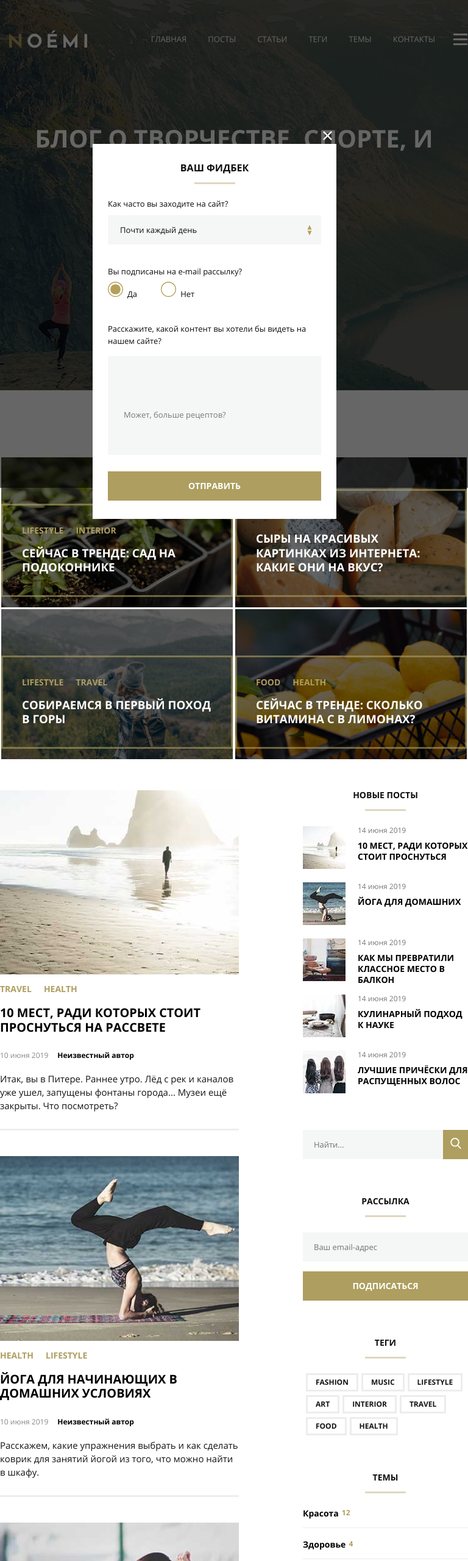
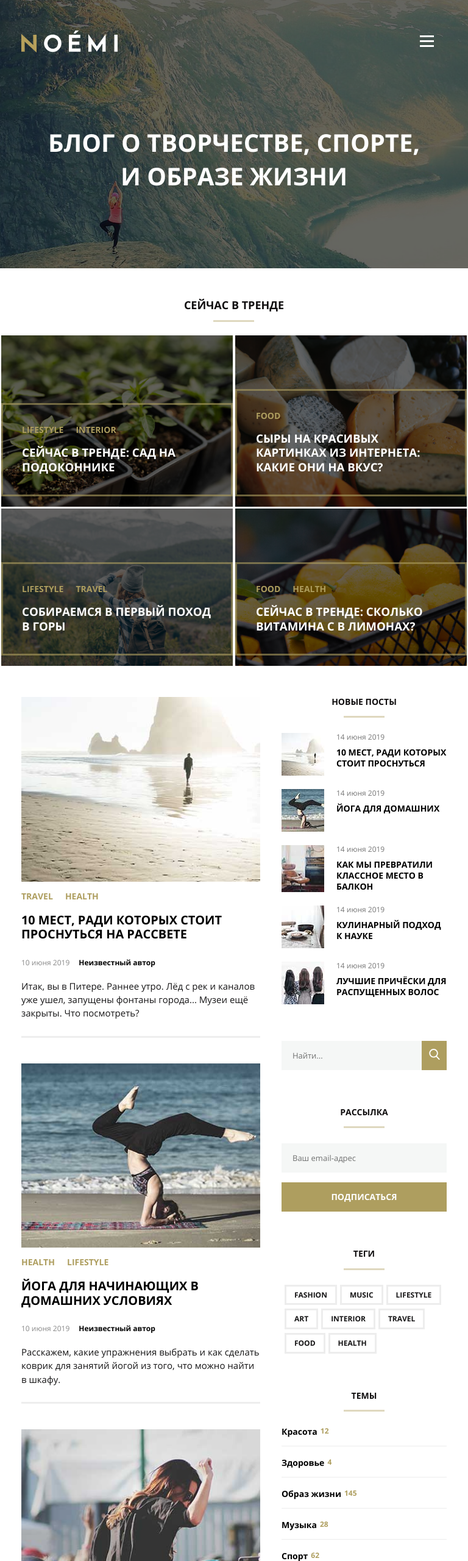
Before and after one commit to FakeTiberlake/mq-mobile-tablet-diploma, a plain HTML site: page index.html in a window 768 px wide. Shown: the top 2560 px of the page at 61% size. Drawn offline with Linux system fonts and the light colour scheme.

Commit message:
All teather's edits done

```diff
--- a/css/style.css
+++ b/css/style.css
@@ -33,7 +33,6 @@
 .header {
 
     width: 100%;
-    height: 40em;
     display: flex;
     flex-direction: column;
 
@@ -77,7 +76,6 @@
 .header__logo {
 
     width: 16.875em;
-    height: 3.75em;
     z-index: 1;
     align-self: center;
     margin: 0 1.875em;
@@ -88,7 +86,7 @@
     display: flex;
     margin: 0;
     margin: 0.1875em 0 0 0;
-    /* visibility: hidden; */
+    visibility: hidden;
 }
 
 .header__menu-item {
@@ -143,7 +141,7 @@
 .header__slogan {
 
     z-index: 1;
-    margin: 2.1875em 1.25em 0 1.25em;
+    margin: 2.1875em 1.25em 13.6875em 1.25em;
 }
 
 .header__slogan-text {
@@ -205,7 +203,6 @@
 .trend__post {
 
     width: 100%;
-    height: 14.4375em;
     display: flex;
 
     background-color: #606260;
@@ -270,6 +267,7 @@ background-image: url(../images/trend3.jpg);
     align-self: flex-end;
 
     margin-bottom: 1.0625em;
+    margin-top: 5.5em;
     padding: 0 1.875em 1.9375em 1.375em;
 
     z-index: 1;
@@ -518,8 +516,6 @@ background-image: url(../images/trend3.jpg);
 .latest-post__item {
 
     width: 100%;
-    height: 4.375em;
-
     display: flex;
 
 }
@@ -634,7 +630,6 @@ background-image: url(../images/trend3.jpg);
 .search__button-img {
 
     width: 1.125em;
-    height: 1.125em;
 
 }
 
@@ -732,8 +727,6 @@ background-image: url(../images/trend3.jpg);
 }
 
 .tag__item {
-
-    height: 2.5em;
 
     box-sizing: border-box;
     display: flex;
@@ -1006,7 +999,6 @@ background-image: url(../images/trend3.jpg);
 .socials {
 
     width: 100%;
-    height: 5.1875em;
 
     display: flex;
     align-items: center;
@@ -1018,10 +1010,11 @@ background-image: url(../images/trend3.jpg);
 
 .socials__links {
 
-    height: 1.25em;
     display: flex;
     align-items: center;
     justify-content: center;
+    margin-top: 2em;
+    margin-bottom: 2em;
 
 }
 
@@ -1071,7 +1064,7 @@ background-image: url(../images/trend3.jpg);
 .popup-container {
 
     width: 100%;
-    /* visibility: hidden; */
+    visibility: hidden;
 
     position: absolute;
     top: 3.5em;
@@ -1229,12 +1222,11 @@ background-image: url(../images/trend3.jpg);
 .input-content__form {
 
     width: 100%;
-    height: 10.15em;
     box-sizing: border-box;
     display: flex;
 
     margin-top: 0.92em;
-    padding: 1.92em 1.62em 0 1.62em;
+    padding: 1.92em 1.62em 7.69em 1.62em;
 
     background-color: #f5f7f6;
     border: none;
@@ -1324,7 +1316,6 @@ background-image: url(../images/trend3.jpg);
 
     .main-container {
 
-        justify-content: flex-start;
         margin: 0 auto;
 
     }
@@ -1336,20 +1327,19 @@ background-image: url(../images/trend3.jpg);
 
     .header__top-panel {
 
-        width: 100%;
+        width: 43.625em;
         flex-direction: row;
-        justify-content: space-between;
 
         box-sizing: border-box;
         margin-top: 3.125em;
         margin-bottom: 7.5em;
+        align-self: center;
 
       }
 
       .header__logo {
 
         width: 9.875em;
-        height: 1.8125em;
         margin: 0;
         align-self: start;
 
@@ -1357,7 +1347,6 @@ background-image: url(../images/trend3.jpg);
 
     .header__burger-menu {
 
-        height: 1.8125em;
         align-items: center;
 
     }
@@ -1378,7 +1367,11 @@ background-image: url(../images/trend3.jpg);
 
       .header__slogan {
 
-        margin: 0 2.71em;
+        width: 43.625em;
+        margin-top: 0;
+        margin-left: auto;
+        margin-bottom: 7.75em;
+        margin-right: auto;
 
       }
 
@@ -1386,6 +1379,7 @@ background-image: url(../images/trend3.jpg);
 
         font-size: 2.5em;
         line-height: 1.375em;
+        margin: 0 1em;
 
       }
 
@@ -1433,7 +1427,6 @@ background-image: url(../images/trend3.jpg);
       .trend__post {
 
         width: calc(50% - 0.25em);
-        height: 15.375em;
         margin-top: 0.1875em;
 
       }
@@ -1451,8 +1444,9 @@ background-image: url(../images/trend3.jpg);
 
     .posts-sidebar {
 
+        width: 43.625em;
         flex-direction: row;
-        justify-content: space-between;
+        align-self: center;
 
     }
 
@@ -1460,7 +1454,7 @@ background-image: url(../images/trend3.jpg);
 
         width: 24.5em;
         margin-top: 3.1875em;
-        margin-right: 2.19em;
+        margin-right: auto;
 
     }
 
@@ -1489,6 +1483,12 @@ background-image: url(../images/trend3.jpg);
 
     .sidebar__title {
         margin-top: 3.1875em;
+
+    }
+
+    .shop {
+
+        width: 43.625em;
 
     }
 
@@ -1502,7 +1502,7 @@ background-image: url(../images/trend3.jpg);
 
     .product {
 
-        width: calc(50% - 1.44em);
+        width: calc(50% - 0.72em);
 
     }
 
@@ -1518,16 +1518,33 @@ background-image: url(../images/trend3.jpg);
 
     }
 
-    .product__card {
-
-        height: 16.5em;
+    .card__pillows {
+
+        padding-bottom: 4.3125em;
+
+    }
+
+    .card__dolly-bunny {
+
+        padding-bottom: 1.625em;
+    }
+
+    .card__hexagonal-frame {
+
+        padding-bottom: 1.625em;
+
+    }
+
+    .socials {
+
+        width: 43.625em;
     }
 
     .popup-container {
 
         width: 25em;
         top: 14.75em;
-        left: 9.5em;
+        left: auto;
 
     }
 
@@ -1552,7 +1569,6 @@ background-image: url(../images/trend3.jpg);
 
       }
 
-
     }
 
       @media (orientation: portrait) and (min-width: 641px) and (max-width: 1200px) {
@@ -1562,5 +1578,4 @@ background-image: url(../images/trend3.jpg);
             width: calc(50% - 0.25em);
 
           }
-
       }
--- a/index.html
+++ b/index.html
@@ -121,6 +121,7 @@
         </div>
     </section>
 
+    <main>
     <div class="posts-sidebar">
     <div class="posts">
         <article class="post__list">
@@ -142,7 +143,7 @@
                     </h3>
                 </div>
                 <div class="post__inform">
-                    <div class="post__date">10 июня 2019</div>
+                    <div class="post__date"><time>10 июня 2019</time></div>
                     <div class="post__author">Неизвестный автор</div>
                 </div>
                 <p class="post__description">Итак, вы в Питере. Раннее утро. Лёд с рек и каналов уже ушел, запущены фонтаны города... Музеи ещё закрыты. Что посмотреть?</p>            </div>
@@ -167,7 +168,7 @@
                     </h3>
                 </div>
                 <div class="post__inform">
-                    <div class="post__date">10 июня 2019</div>
+                    <div class="post__date"><time>10 июня 2019</time></div>
                     <div class="post__author">Неизвестный автор</div>
                 </div>
                 <p class="post__description">Расскажем, какие упражнения выбрать и как сделать коврик для занятий йогой из того, что можно найти в шкафу.</p>
@@ -190,7 +191,7 @@
                     </h3>
                 </div>
                 <div class="post__inform">
-                    <div class="post__date">10 июня 2019</div>
+                    <div class="post__date"><time>10 июня 2019</time></div>
                     <div class="post__author">Неизвестный автор</div>
                 </div>
                 <p class="post__description">Лето на носу, а с ним - и музыкальные фестивали. На каком же из них вы разобьёте свою палатку? <br> Мы составили список лучших летних фестивалей по всему миру.</p>
@@ -216,7 +217,7 @@
                     </h3>
                 </div>
                 <div class="post__inform">
-                    <div class="post__date">10 июня 2019</div>
+                    <div class="post__date"><time>10 июня 2019</time></div>
                     <div class="post__author">Неизвестный автор</div>
                 </div>
                 <p class="post__description">Узнаем основы проектирования новых пищевых и около-пищевых опытов, вскроем физику, химию и микробиологию еды.</p>
@@ -245,7 +246,7 @@
                     </h3>
                 </div>
                 <div class="post__inform">
-                    <div class="post__date">10 июня 2019</div>
+                    <div class="post__date"><time>10 июня 2019</time></div>
                     <div class="post__author">Неизвестный автор</div>
                 </div>
                 <p class="post__description">Подушки для дивана целесообразнее заказать в съемных чехлах на молнии, если потребуется чистка подушек, проще снять чехлы, чем везти подушку в химчистку.</p>
@@ -253,54 +254,46 @@
         </article>
     </div>
 
-
     <aside class="sidebar">
         <section class="sidebar__latest-posts">
             <div class="sidebar__title title">
-                <h3 class="sidebar__title-text title-text">Новые посты</h3>
+                <h4 class="sidebar__title-text title-text">Новые посты</h4>
                 <div class="sidebar__title-line line"></div>
             </div>
-
-
             <div class="latest-post">
-
                 <article class="latest-post__item">
                     <img src="images/2.jpg" alt="На берегу океана на рассвете" class="latest-post__img">
                     <div class="latest-post__info">
-                        <p class="latest-post__date">14 июня 2019</p>
-                        <h4 class="latest-post__name">10 мест, ради которых стоит проснуться</h4>
+                        <p class="latest-post__date"><time>14 июня 2019</time></p>
+                        <h5 class="latest-post__name">10 мест, ради которых стоит проснуться</h5>
                     </div>
                 </article>
-
                 <article class="latest-post__item">
                     <img src="images/151.jpg" alt="Йога для домашних" class="latest-post__img">
                     <div class="latest-post__info">
-                        <p class="latest-post__date">14 июня 2019</p>
-                        <h4 class="latest-post__name">Йога для домашних</h4>
+                        <p class="latest-post__date"><time>14 июня 2019</time></p>
+                        <h5 class="latest-post__name">Йога для домашних</h5>
                     </div>
                 </article>
-
                 <article class="latest-post__item">
                     <img src="images/45.jpg" alt="Красивый и функциональный балкон без антрессолей" class="latest-post__img">
                     <div class="latest-post__info">
-                        <p class="latest-post__date">14 июня 2019</p>
-                        <h4 class="latest-post__name">Как мы превратили классное место в балкон</h4>
+                        <p class="latest-post__date"><time>14 июня 2019</time></p>
+                        <h5 class="latest-post__name">Как мы превратили классное место в балкон</h5>
                     </div>
                 </article>
-
                 <article class="latest-post__item">
                     <img src="images/501.jpg" alt="Искусно засервированный и накрытый стол" class="latest-post__img">
                     <div class="latest-post__info">
-                        <p class="latest-post__date">14 июня 2019</p>
-                        <h4 class="latest-post__name">Кулинарный подход к науке</h4>
+                        <p class="latest-post__date"><time>14 июня 2019</time></p>
+                        <h5 class="latest-post__name">Кулинарный подход к науке</h5>
                     </div>
                 </article>
-
                 <article class="latest-post__item">
                     <img src="images/7.jpg" alt="Девушки стоят спиной с длинными распущенными волосами" class="latest-post__img">
                     <div class="latest-post__info">
-                        <p class="latest-post__date">14 июня 2019</p>
-                        <h4 class="latest-post__name">Лучшие причёски для распущенных волос</h4>
+                        <p class="latest-post__date"><time>14 июня 2019</time></p>
+                        <h5 class="latest-post__name">Лучшие причёски для распущенных волос</h5>
                     </div>
                 </article>
             </div>
@@ -335,7 +328,7 @@
 
         <div class="tags">
             <div class="tags__title title">
-                <h3 class="tags__title-text title-text">Теги</h3>
+                <h4 class="tags__title-text title-text">Теги</h4>
                 <div class="tags__title-line line"></div>
             </div>
             <div class="tags__list">
@@ -370,7 +363,7 @@
 
         <div class="categories">
             <div class="categories__title title">
-                <h3 class="categories__title-text title-text">Темы</h3>
+                <h4 class="categories__title-text title-text">Темы</h4>
                 <div class="categories__title-line line"></div>
             </div>
             <div class="categories__list">
@@ -381,7 +374,6 @@
                             <li class="category__item-count">12</li>
                         </ul>
                     </li>
-
                     <li class="category__item">
                         <a class="category__item-link" href="#">Здоровье</a>
                         <ul class="category__count">
@@ -417,16 +409,17 @@
         </div>
     </aside>
 </div>
+</main>
 
     <section class="shop">
         <div class="shop__title title">
-            <h3 class="shop__title-text title-text">Наши изделия</h3>
+            <h2 class="shop__title-text title-text">Наши изделия</h2>
             <div class="shop__title-line line"></div>
         </div>
         <div class="shop__products">
 
             <article class="product product__pillows">
-                    <div class="product__card">
+                    <div class="product__card card__pillows">
                         <h3 class="product__name">Подушки на диван</h3>
                         <p class="product__description">Набор из двух подушек с модными принтами. Видео о создании <a href="#" class="product__link">здесь</a>.</p>
                         <div class="product__footer">
@@ -440,7 +433,7 @@
             </article>
 
             <article class="product product__dolly-bunny">
-                <div class="product__card">
+                <div class="product__card card__dolly-bunny">
                     <h3 class="product__name">Кукла «Зайчик»</h3>
                     <p class="product__description">Интерьерная рукодельная кукла «Зайчик», созданию которой посвящена <a href="#" class="product__link">весенняя серия постов</a> в блоге и несколько подкастов.</p>
                     <div class="product__footer">
@@ -454,7 +447,7 @@
             </article>
 
             <article class="product product__hexagonal-frame">
-                <div class="product__card">
+                <div class="product__card card__hexagonal-frame">
                     <h3 class="product__name">Шестиугольная рамка</h3>
                     <p class="product__description">Необычная рамка для украшения дома из видео <a href="" class="product__link">«Как сделать рамку из подручных средств за 30 минут»</a>.</p>
                     <div class="product__footer">
```
